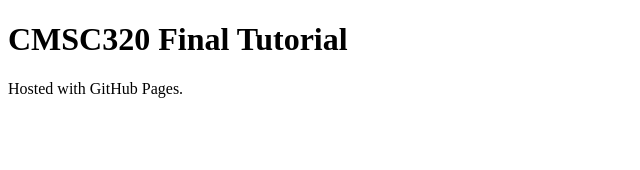
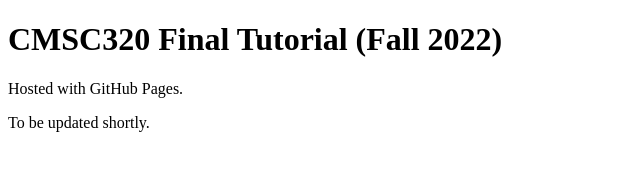
Before and after one commit to mkb02/mkb02.github.io, a plain HTML site: page index.html in a window 1280 px wide. Shown: the whole page, without its empty margins (0-640 px from the left). Drawn offline with Linux system fonts and the light colour scheme.

Commit message:
Update index.html

```diff
--- a/index.html
+++ b/index.html
@@ -1,7 +1,8 @@
 <!DOCTYPE html>
 <html>
     <body>
-        <h1>CMSC320 Final Tutorial</h1>
+        <h1>CMSC320 Final Tutorial (Fall 2022)</h1>
         <p>Hosted with GitHub Pages.</p>
+        <p>To be updated shortly.</p>
     </body>
 </html>
```
